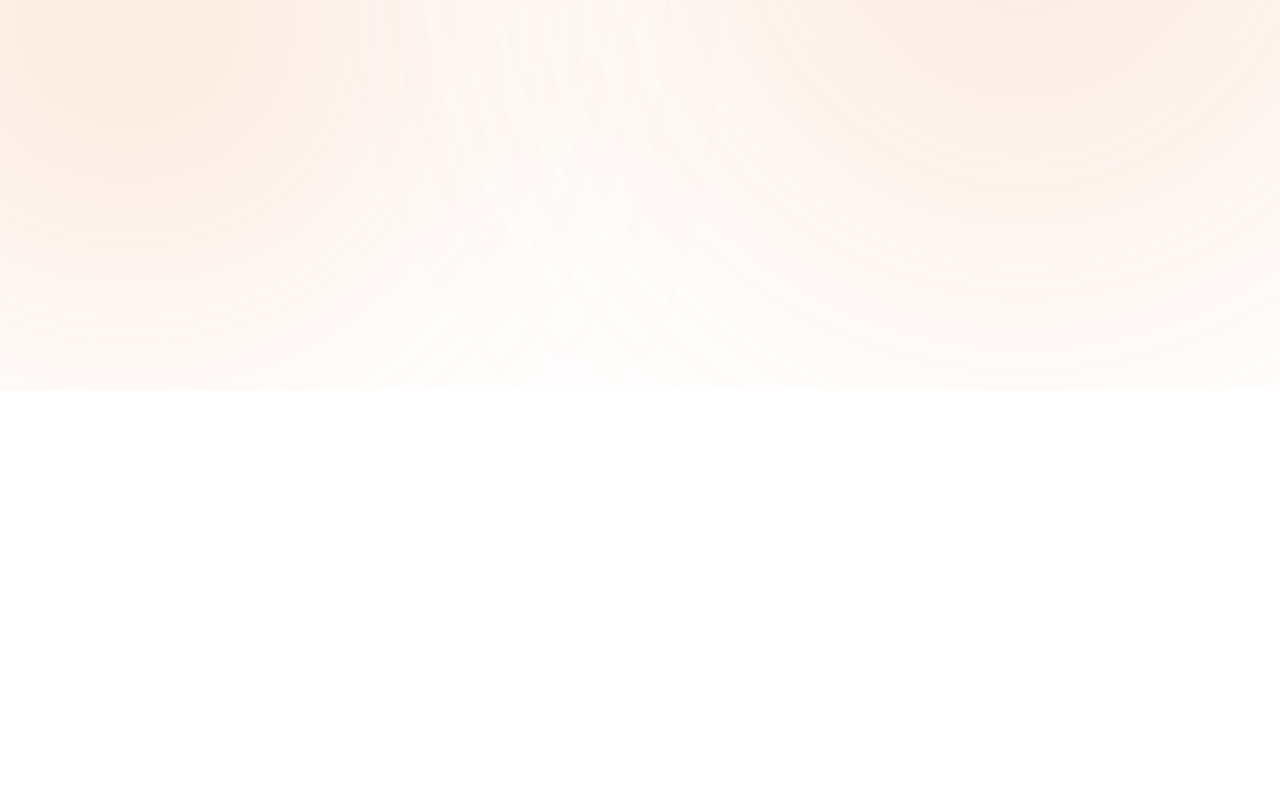
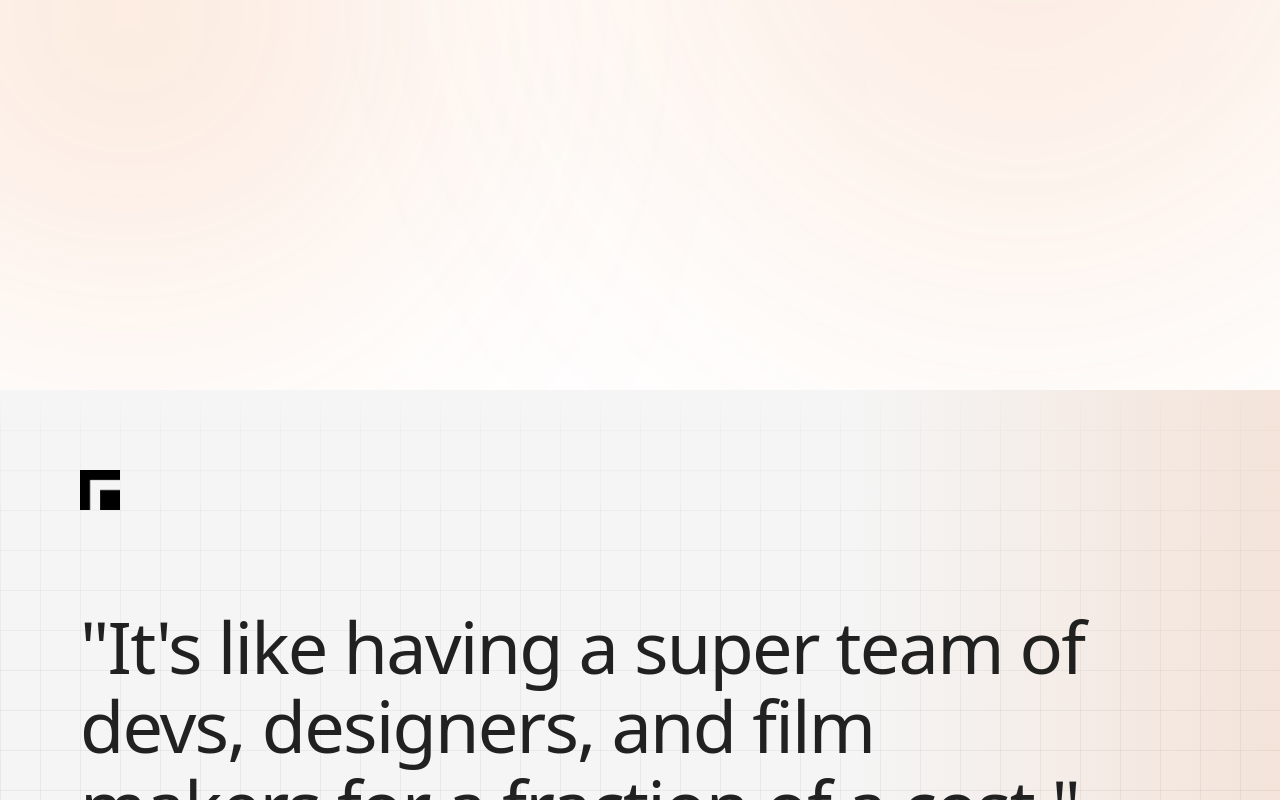
Before and after one commit to taeminers/grids-agency-website, a Next.js app: page /en in a window 1280 px wide. Shown: the part 2000-2800 px from the top of the page. Before the commit the page ends 2390 px from the top, so only its background shows below. Built offline with nearby package versions, Linux system fonts and the light colour scheme.

Commit message:
feat: Add a new `FooterSection` component with internationalized content and grid background styling, integrated into the main page, and adjust the `AboutSection`'s minimum height.

```diff
--- a/messages/en.json
+++ b/messages/en.json
@@ -25,6 +25,16 @@
     "headline_end": " that matter.",
     "subtext": "A design-driven production studio focused on telling your story through motion, interaction, and clean typography."
   },
+  "Footer": {
+    "quote": "It's like having a super team of devs, designers, and film makers for a fraction of a cost.",
+    "copyright": "© 2026 GRIDS AGENCY. All rights reserved.",
+    "locationLabel": "Location",
+    "location": "Gangnam-gu, Seoul, South Korea",
+    "contactLabel": "Contact",
+    "email": "hello@grids.agency",
+    "phone": "+82 2-1234-5678",
+    "cta": "Start a Project"
+  },
   "Intro": {
     "text": "GRIDS AGENCY"
   }
--- a/messages/ko.json
+++ b/messages/ko.json
@@ -25,6 +25,16 @@
     "headline_end": "을 만듭니다.",
     "subtext": "모션, 인터랙션, 그리고 깔끔한 타이포그래피를 통해 당신의 이야기를 전달하는 디자인 중심의 프로덕션 스튜디오입니다."
   },
+  "Footer": {
+    "quote": "개발자, 디자이너, 영화 제작자로 구성된 슈퍼 팀을 합리적인 비용으로 만나는 것과 같습니다.",
+    "copyright": "© 2026 GRIDS AGENCY. All rights reserved.",
+    "locationLabel": "위치",
+    "location": "서울특별시 강남구",
+    "contactLabel": "문의",
+    "email": "hello@grids.agency",
+    "phone": "02-1234-5678",
+    "cta": "프로젝트 시작하기"
+  },
   "Intro": {
     "text": "그리즈 에이전시"
   }
--- a/src/app/[locale]/page.tsx
+++ b/src/app/[locale]/page.tsx
@@ -5,6 +5,7 @@ import Intro from "@/components/intro";
 import Navbar from "@/components/navbar";
 import AboutSection from "@/components/about-section";
 import VideoSection from "@/components/video-section";
+import FooterSection from "@/components/footer-section";
 
 import { cn } from "@/lib/utils";
 
@@ -54,6 +55,9 @@ export default function Home() {
 
           {/* Video Showcase */}
           <VideoSection />
+
+          {/* Footer */}
+          <FooterSection />
         </div>
       </div>
     </main>
--- a/src/app/globals.css
+++ b/src/app/globals.css
@@ -197,3 +197,18 @@
     @apply bg-background text-foreground;
   }
 }
+
+  :root {
+    --grid-color: rgba(0, 0, 0, 0.05);
+  }
+  .dark {
+    --grid-color: rgba(255, 255, 255, 0.05);
+  }
+
+  .bg-grid {
+    mask-image: linear-gradient(to bottom, transparent, 10%, black, 90%, transparent);
+    background-image:
+      linear-gradient(to right, var(--grid-color) 1px, transparent 1px),
+      linear-gradient(to bottom, var(--grid-color) 1px, transparent 1px);
+    background-size: 40px 40px;
+  }
--- a/src/components/about-section.tsx
+++ b/src/components/about-section.tsx
@@ -117,7 +117,7 @@ export default function AboutSection({ className }: AboutSectionProps) {
     <section
       ref={sectionRef}
       className={cn(
-        "relative w-full min-h-screen z-10 bg-background flex items-center justify-center p-8 md:p-20 overflow-hidden",
+        "relative w-full min-h-[70vh] md:min-h-screen z-10 bg-background flex items-center justify-center p-8 md:p-20 overflow-hidden",
         className
       )}
     >
--- /dev/null
+++ b/src/components/footer-section.tsx
@@ -0,0 +1,111 @@
+"use client";
+
+import { useTranslations } from "next-intl";
+import { cn } from "@/lib/utils";
+import Image from "next/image";
+import { useTheme } from "next-themes";
+import { useEffect, useState } from "react";
+import Link from "next/link";
+import { ArrowUpRight } from "lucide-react";
+
+interface FooterSectionProps {
+  className?: string;
+}
+
+export default function FooterSection({ className }: FooterSectionProps) {
+  const t = useTranslations('Footer');
+  const { theme } = useTheme();
+  const [mounted, setMounted] = useState(false);
+
+  useEffect(() => {
+    setMounted(true);
+  }, []);
+
+  return (
+    <footer
+      className={cn(
+        "relative w-full min-h-screen bg-muted flex flex-col justify-between p-8 md:p-12 lg:p-20 z-10 overflow-hidden",
+        className
+      )}
+    >
+      {/* Background Grid Pattern */}
+      <div className="absolute inset-0 z-0 pointer-events-none bg-grid" />
+
+      {/* Right Side Colored Gradient Overlay */}
+      <div className="absolute inset-y-0 right-0 w-1/2 md:w-1/3 z-0 pointer-events-none bg-gradient-to-l from-tertiary/15 to-transparent opacity-80" />
+
+      {/* Top Section: Logo (Left Only) */}
+      <div className="relative z-10 w-full flex justify-start">
+        <div className="relative w-32 h-8 md:w-36 md:h-10">
+           {mounted && (
+             <Image
+               src={theme === 'dark' ? "/logo/grids-white.png" : "/logo/grids-black.png"}
+               alt="GRIDS AGENCY"
+               fill
+               className="object-contain object-left"
+               priority
+             />
+           )}
+        </div>
+      </div>
+
+      {/* Middle Section: Quote & CTA */}
+      <div className="relative z-10 flex-1 flex flex-col justify-center items-start my-12 md:my-0 gap-8">
+        <div className="w-full max-w-5xl">
+          <h2 className="text-3xl md:text-5xl lg:text-7xl font-medium leading-[1.1] tracking-tight text-foreground/90">
+            &quot;{t('quote')}&quot;
+          </h2>
+        </div>
+
+        {/* CTA Button moved here */}
+        <Link
+          href="mailto:hello@grids.agency"
+          className="group flex items-center gap-3 px-6 py-3 rounded-full bg-tertiary text-foreground font-bold hover:scale-105 transition-transform duration-300 w-max"
+        >
+          <span>{t('cta')}</span>
+          <ArrowUpRight className="group-hover:translate-x-1 group-hover:-translate-y-1 transition-transform" size={20} />
+        </Link>
+      </div>
+
+      {/* Bottom Section: Info Grid */}
+      <div className="relative z-10 w-full flex flex-col-reverse md:flex-row justify-between items-end gap-12 md:gap-0">
+
+        {/* Left: Copyright */}
+        <div className="w-full md:w-auto">
+          <p className="text-xs md:text-sm text-muted-foreground/60 font-mono uppercase tracking-wider">
+            {t('copyright')}
+          </p>
+        </div>
+
+        {/* Right: Info Columns */}
+        <div className="w-full md:w-auto flex flex-col md:flex-row gap-12 md:gap-24">
+            {/* Location */}
+            <div className="flex flex-col gap-4">
+              <span className="text-xs font-bold uppercase tracking-widest text-muted-foreground/60">
+                {t('locationLabel')}
+              </span>
+              <p className="text-sm md:text-base font-medium leading-relaxed max-w-[200px]">
+                {t('location')}
+              </p>
+            </div>
+
+            {/* Contact */}
+            <div className="flex flex-col gap-4">
+              <span className="text-xs font-bold uppercase tracking-widest text-muted-foreground/60">
+                {t('contactLabel')}
+              </span>
+              <div className="flex flex-col gap-2">
+                <a href={`mailto:${t('email')}`} className="text-sm md:text-base font-medium hover:text-tertiary transition-colors w-max underline decoration-muted-foreground/30 underline-offset-4 hover:decoration-tertiary">
+                  {t('email')}
+                </a>
+                <p className="text-sm md:text-base text-muted-foreground font-mono">
+                  {t('phone')}
+                </p>
+              </div>
+            </div>
+        </div>
+
+      </div>
+    </footer>
+  );
+}
```
